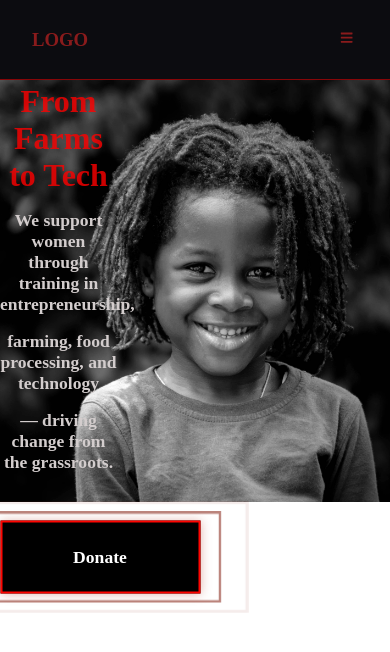
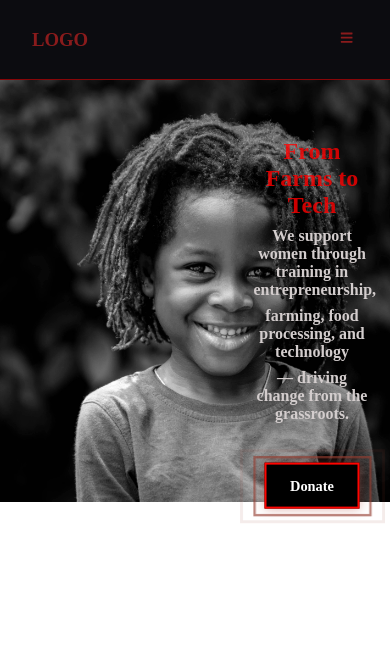
Before and after one commit to nsquansah/wsdh_webpage, a React (Create React App) app in the folder my-newapp/: page / in a window 390 px wide. Shown: the top 652 px of the page. Built offline with nearby package versions, Linux system fonts and the light colour scheme.

Commit message:
hero section complete and now responsive

```diff
--- a/my-newapp/src/styles/HeroSection.css
+++ b/my-newapp/src/styles/HeroSection.css
@@ -46,11 +46,31 @@ hero-section{
     }
 
     .hero-text {
-      left: 15%;
+      left: 80%;
       width: 30%;
       top: 40%;
           }
-}
+  .whatwedo{
+    font-size: 1.5rem;
+    margin-top: 0.2rem;
+      }
+      .summary1,.summary2,.summary3{
+        font-size: 1rem;
+        width: 100%;
+        margin: 0.5rem 0;
+        text-align: center;
+      }
+        .btn.neon-pulse {
+          padding: 0.8rem 1.5rem;
+          font-size: 0.9rem;
+          min-width: 2rem;
+          margin-bottom: 2rem;
+        }
+      }
+
+
+
+
 
 
 
--- a/my-newapp/src/styles/main.css
+++ b/my-newapp/src/styles/main.css
@@ -60,8 +60,8 @@ header .nav-btn{
         position: fixed;
         top: 0;
         left: 0;
-        width: 50%;
-        height: 60%;
+        width: 30%;
+        height: 50%;
         display: flex;
         justify-content: center;
         align-items: center;
@@ -72,6 +72,7 @@ header .nav-btn{
         flex-direction: column;
         z-index: 99;
         margin-top: 5rem;
+
 
     }
     header nav.active{
```
